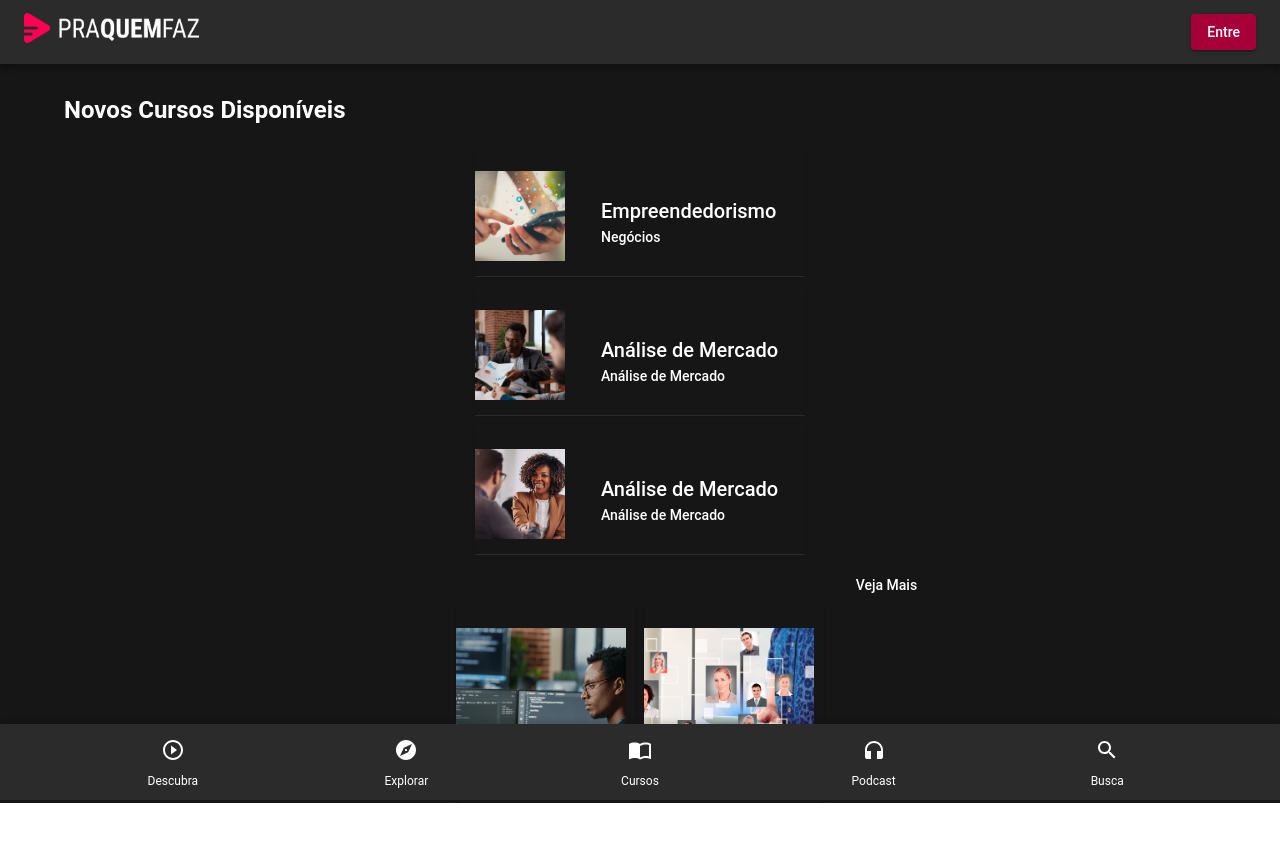
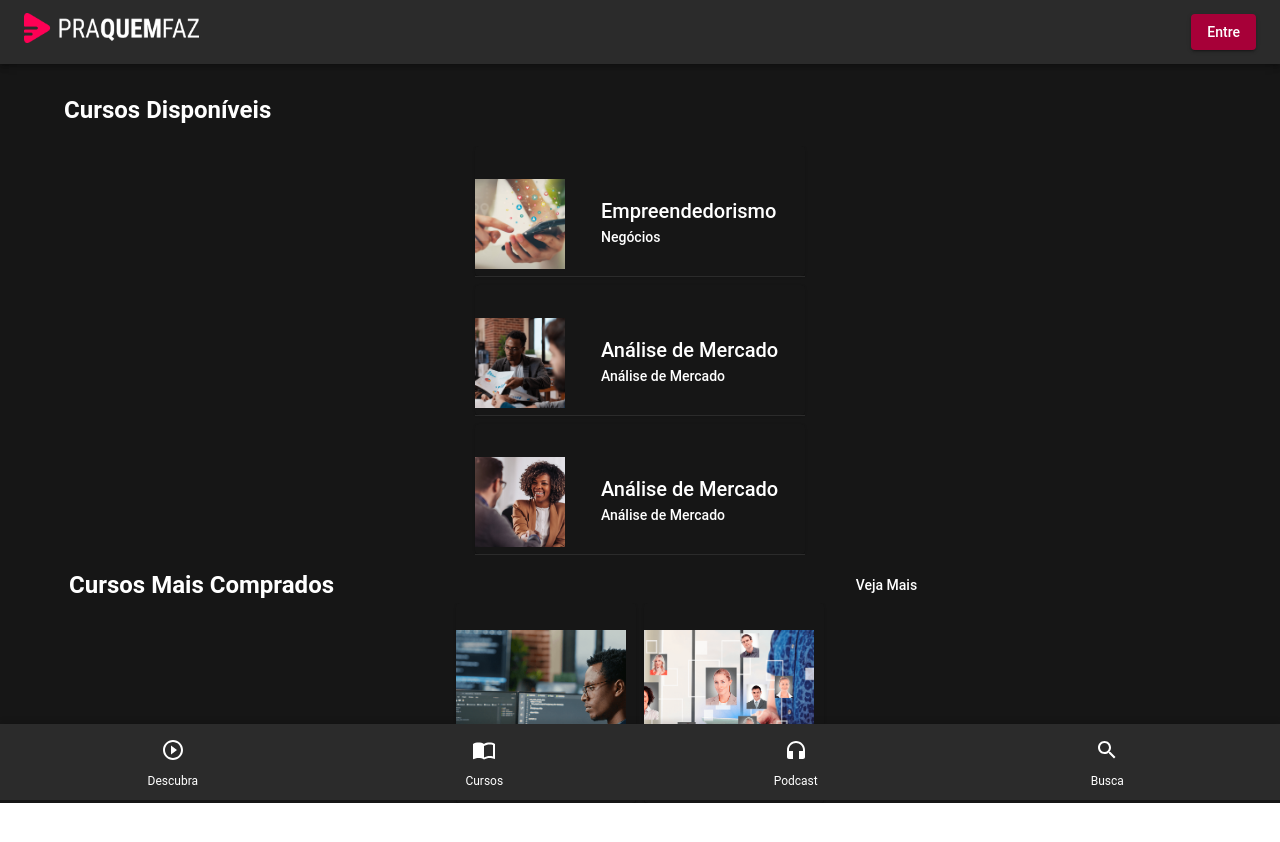
Before and after one commit to projects-athena/pqf2.0, a Next.js app: page /NovosCursos in a window 1280 px wide. Shown: the top 842 px of the page. Built offline with nearby package versions, Linux system fonts and the light colour scheme.

Commit message:
adequando auth (#26)

```diff
--- a/src/app/NovosCursos/page.tsx
+++ b/src/app/NovosCursos/page.tsx
@@ -1,12 +1,15 @@
+'use client'
 import React from 'react';
 import { Box, Button, Grid, Typography } from '@mui/material';
 import content from '../content/content.json';
 import Carousel from '../components/NovosCursosComponents/carousel';
 import CardNovoCurso from '../components/NovosCursosComponents/cardsNovosCursosDisponiveis';
 import CardCursosMaisComprados from '../components/NovosCursosComponents/cardsCursosMaisComprados';
+import { useRouter } from 'next/navigation';
 
 export default function NovosCursos() {
   const { novosCursos, cursosMaisComprados } = content;
+  const router = useRouter();
 
   return (
     <div>
@@ -31,7 +34,7 @@ export default function NovosCursos() {
         <Grid container spacing={2} sx={{marginLeft: '5px'}}>
           <Grid xs={8}>
             <Typography sx={{ marginTop: '30px' }} variant='h5' color='white'>
-              <strong>{content.cursosMaisComprados.cursosMaisComprados.title}</strong>
+              <strong>Cursos Mais Comprados</strong>
             </Typography>
           </Grid>
           <Grid xs={4}>
--- a/src/app/components/Footer/footer.tsx
+++ b/src/app/components/Footer/footer.tsx
@@ -39,18 +39,6 @@ const Footer = () => {
           <Grid item xs={2.4}>
             <Grid container direction="column" alignItems="center">
               <Grid item>
-                <Button onClick={() => { router.push('/'); }} color="primary" fullWidth>
-                  <ExploreIcon sx={{ color: 'white' }} />
-                </Button>
-              </Grid>
-              <Grid item>
-                <Typography variant="caption" align="center">Explorar</Typography>
-              </Grid>
-            </Grid>
-          </Grid>
-          <Grid item xs={2.4}>
-            <Grid container direction="column" alignItems="center">
-              <Grid item>
                 <Button href={"/NovosCursos"} color="primary" fullWidth>
                   <ImportContactsIcon sx={{ color: 'white' }} />
                 </Button>
@@ -63,7 +51,7 @@ const Footer = () => {
           <Grid item xs={2.4}>
             <Grid container direction="column" alignItems="center">
               <Grid item>
-                <Button onClick={() => { router.push('/'); }} color="primary" fullWidth>
+                <Button onClick={() => { router.push('/Construcao'); }} color="primary" fullWidth>
                   <HeadphonesIcon sx={{ color: 'white' }} />
                 </Button>
               </Grid>
@@ -75,7 +63,7 @@ const Footer = () => {
           <Grid item xs={2.4}>
             <Grid container direction="column" alignItems="center">
               <Grid item>
-                <Button onClick={() => { router.push('/'); }} color="primary" fullWidth>
+                <Button onClick={() => { router.push('/Construcao'); }} color="primary" fullWidth>
                   <SearchIcon sx={{ color: 'white' }} />
                 </Button>
               </Grid>
--- a/src/app/components/Header/header.tsx
+++ b/src/app/components/Header/header.tsx
@@ -4,15 +4,22 @@ import { AppBar, Toolbar, Typography, Button, Box } from '@mui/material';
 import Link from '@mui/material/Link';
 import Image from "next/image";
 import { useLayout } from '../../context/LayoutContext';
+import { useAuth } from '@/app/context/AuthContext';
 
 const Header = () => {
 
   const router = useRouter();
   const { showHeader } = useLayout();
+  const { isAuthenticated, logout } = useAuth();
 
   if (!showHeader) {
     return null;
   }
+
+  const handleLogout = () => {
+    logout(); // Executa a função de logout
+    router.push('/'); // Redireciona o usuário para a homepage após logout
+  };
 
   return (
     <AppBar position="static">
@@ -38,7 +45,15 @@ const Header = () => {
             </Link>
           </Typography>
         </Box>
-        <Button onClick={() => { router.push('/Login'); }} variant='contained' color='tertiary'>Entre</Button>
+        {isAuthenticated ? (
+          <Button onClick={handleLogout} variant='contained' color='tertiary'>
+            Sair
+          </Button>
+        ) : (
+          <Button onClick={() => { router.push('/Login'); }} variant='contained' color='tertiary'>
+            Entre
+          </Button>
+        )}
       </Toolbar>
     </AppBar>
   );
--- a/src/app/components/novosCursosComponents/cardsCursosMaisComprados.tsx
+++ b/src/app/components/novosCursosComponents/cardsCursosMaisComprados.tsx
@@ -1,8 +1,11 @@
+'use client'
 import React from 'react';
-import { Box, Card, CardMedia } from '@mui/material';
+import { Box, Card, CardActionArea, CardMedia } from '@mui/material';
 import { Course } from '@/app/types/types';
+import { useRouter } from 'next/navigation';
 
 const CardCursosMaisComprados: React.FC<Course> = ({ title, image }) => {
+    const router = useRouter();
     return (
         <Box display="grid" justifyContent="center" alignItems="center">
             <Card
@@ -14,6 +17,7 @@ const CardCursosMaisComprados: React.FC<Course> = ({ title, image }) => {
                     backgroundColor: '#161616'
                 }}
             >
+                <CardActionArea onClick={() => { router.push('/player'); }}>
                 <CardMedia
                     sx={{
                         height: { xs: '150px', sm: '170px' },
@@ -25,6 +29,7 @@ const CardCursosMaisComprados: React.FC<Course> = ({ title, image }) => {
                     image={image}
                     title={title}
                 />
+                </CardActionArea>
             </Card>
         </Box>
     );
--- a/src/app/components/novosCursosComponents/cardsNovosCursosDisponiveis.tsx
+++ b/src/app/components/novosCursosComponents/cardsNovosCursosDisponiveis.tsx
@@ -1,18 +1,23 @@
 // cardNovoCurso.tsx
+'use client'
 import React from 'react';
-import { Box, Card, CardContent, CardMedia, Typography } from '@mui/material';
+import { Box, Card, CardActionArea, CardContent, CardMedia, Typography } from '@mui/material';
 import { Course } from '@/app/types/types';
+import { useRouter } from 'next/navigation';
 
 const CardNovoCurso: React.FC<Course> = ({ title, subtitle, image }) => {
+    const router = useRouter();
     return (
         <Box display="grid" justifyContent="center" alignItems="center">
             <Card sx={{ display: 'grid', gridTemplateColumns: 'auto 1fr', height: '130px', width: '330px', backgroundColor: '#161616' }}>
+                <CardActionArea onClick={() => { router.push('/player'); }}>
                 <CardMedia
                     sx={{ height: '90px', width: '90px', marginTop: '25px', marginRight: '20px' }}
                     component="img"
                     image={image}
                     title={title}
                 />
+                </CardActionArea>
                 <Box display="grid" gridTemplateRows="1fr auto" alignItems="center">
                     <CardContent>
                         <Typography sx={{ color: 'white', marginTop: '30px' }} variant='h6'>{title}</Typography>
--- a/src/app/content/content.json
+++ b/src/app/content/content.json
@@ -17,7 +17,7 @@
       }
     },
     "novosCursos": {
-        "maintitle": "Novos Cursos Disponíveis",
+        "maintitle": "Cursos Disponíveis",
         "courses": [
           {
             "title": "Empreendedorismo",
--- a/src/app/context/AuthContext.tsx
+++ b/src/app/context/AuthContext.tsx
@@ -33,7 +33,9 @@ export const AuthProvider: React.FC<{ children: ReactNode }> = ({ children }) =>
 
   useEffect(() => {
     const storedUser = localStorage.getItem('user');
-    if (storedUser) {
+    const logoutIndicator = localStorage.getItem('logout');
+
+    if (storedUser && !logoutIndicator) {
       setUser(JSON.parse(storedUser));
       setIsAuthenticated(true);
     }
@@ -43,8 +45,8 @@ export const AuthProvider: React.FC<{ children: ReactNode }> = ({ children }) =>
     if (user) {
       localStorage.setItem('user', JSON.stringify(user));
       setIsAuthenticated(true);
+      localStorage.removeItem('logout');  // Remove o indicador de logout ao logar
     } else {
-      localStorage.removeItem('user');
       setIsAuthenticated(false);
     }
   }, [user]);
@@ -71,8 +73,8 @@ export const AuthProvider: React.FC<{ children: ReactNode }> = ({ children }) =>
   };
 
   const logout = () => {
-    localStorage.removeItem('user');
-    setUser(null);
+    setIsAuthenticated(false);
+    localStorage.setItem('logout', 'true'); // Adiciona um indicador de logout
   };
 
   return (
--- a/src/app/player/page.tsx
+++ b/src/app/player/page.tsx
@@ -10,7 +10,7 @@ const VideoPage: React.FC = () => {
     <Container>
       <Grid container spacing={2} sx={{ height: '100vh' }}>
         <Grid item xs={12} md={6}>
-          <Box sx={{ width: '100%', marginBottom: 5, position: 'fixed', top: 0, left: 0  }}>
+          <Box sx={{ width: '90%', marginBottom: 5, position: 'fixed', top: 0, left: 0  }}>
             <VideoPlayer />
           </Box>
         </Grid>
```
Also changed, not shown: src/app/page.tsx (+23 -16 lines).
